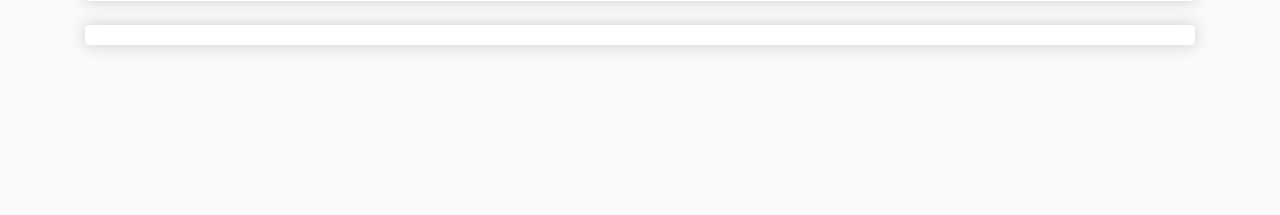
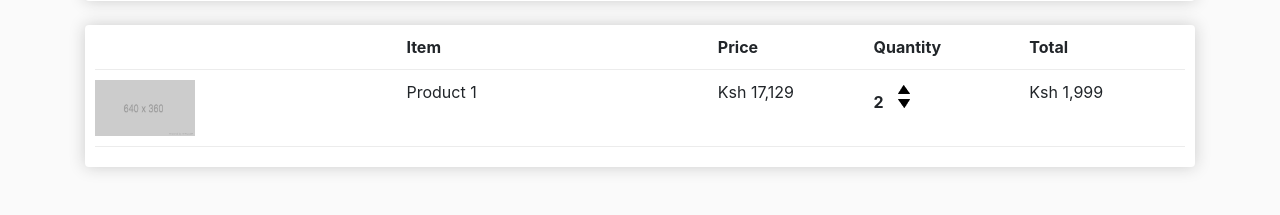
Before and after one commit to ndunguloren96/ltronix-shop, a Django app: page /cart/ in a window 1280 px wide. Shown: the part 261-476 px from the top of the page. Run offline with Django 4.2, Linux system fonts and the light colour scheme; some libraries are stand-ins or nearby versions.

Commit message:
feat: add cart rows to add number of products and view total

```diff
--- a/ecommerce/store/templates/store/cart.html
+++ b/ecommerce/store/templates/store/cart.html
@@ -1,35 +1,52 @@
-{% extends 'store/main.html' %} {% load static %} {% block content %}
+{% extends 'store/main.html' %}
+{% load static %}
+{% block content %}
 	<div class="row">
 		<div class="col-lg-12">
 			<div class="box-element">
-      <a class="btn btn-outline-dark" href="{% url 'store' %}"
-        >&#x2190; Continue Shopping</a
-      >
 
-      <br />
-      <br />
+				<a  class="btn btn-outline-dark" href="{% url 'store' %}">&#x2190; Continue Shopping</a>
+
+				<br>
+				<br>
 				<table class="table">
 					<tr>
+						<th><h5>Items: <strong>3</strong></h5></th>
+						<th><h5>Total:<strong> Ksh 21,999</strong></h5></th>
 						<th>
-            <h5>Items: <strong>3</strong></h5>
-          </th>
-          <th>
-            <h5>Total:<strong> Ksh 21,999</strong></h5>
-          </th>
-          <th>
-            <a
-              style="float: right; margin: 5px"
-              class="btn btn-success"
-              href="{% url 'checkout' %}"
-              >Checkout</a
-            >
+							<a  style="float:right; margin:5px;" class="btn btn-success" href="{% url 'checkout' %}">Checkout</a>
 						</th>
 					</tr>
 				</table>
+
 			</div>
 
-    <br />
-    <div class="box-element"></div>
+			<br>
+			<div class="box-element">
+				<div class="cart-row">
+					<div style="flex:2"></div>
+					<div style="flex:2"><strong>Item</strong></div>
+					<div style="flex:1"><strong>Price</strong></div>
+					<div style="flex:1"><strong>Quantity</strong></div>
+					<div style="flex:1"><strong>Total</strong></div>
+				</div>
+
+				<div class="cart-row">
+					<div style="flex:2"><img class="row-image" src="{% static 'images/placeholder.png' %}"></div>
+					<div style="flex:2"><p>Product 1</p></div>
+					<div style="flex:1"><p>Ksh 17,129</p></div>
+					<div style="flex:1">
+						<p class="quantity">2</p>
+						<div class="quantity">
+							<img class="chg-quantity" src="{% static  'images/up_arrow.png' %}">
+
+							<img class="chg-quantity" src="{% static  'images/down_arrow.png' %}">
+						</div>
+					</div>
+					<div style="flex:1"><p>Ksh 1,999</p></div>
+				</div>
+
+			</div>
 		</div>
 	</div>
 {% endblock content %}
```
Lines whose indentation alone changed are shown as unchanged.
